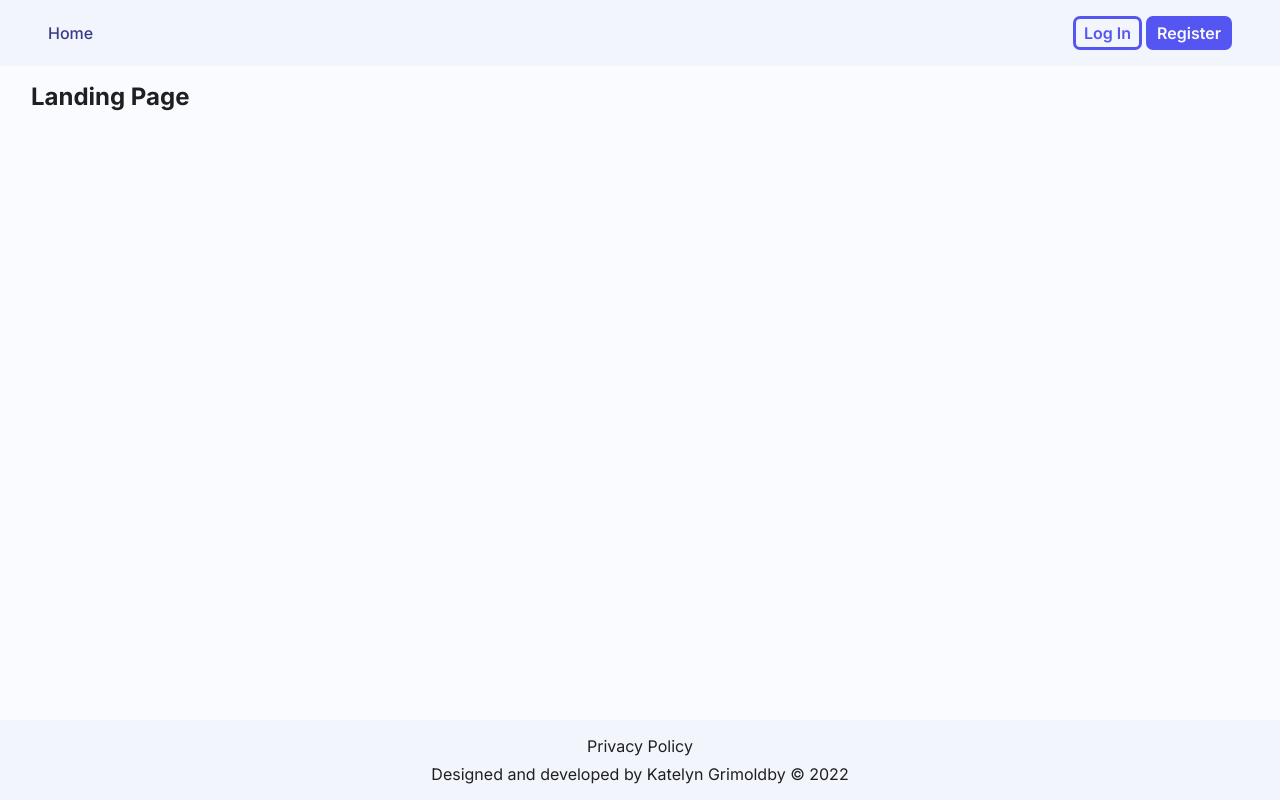
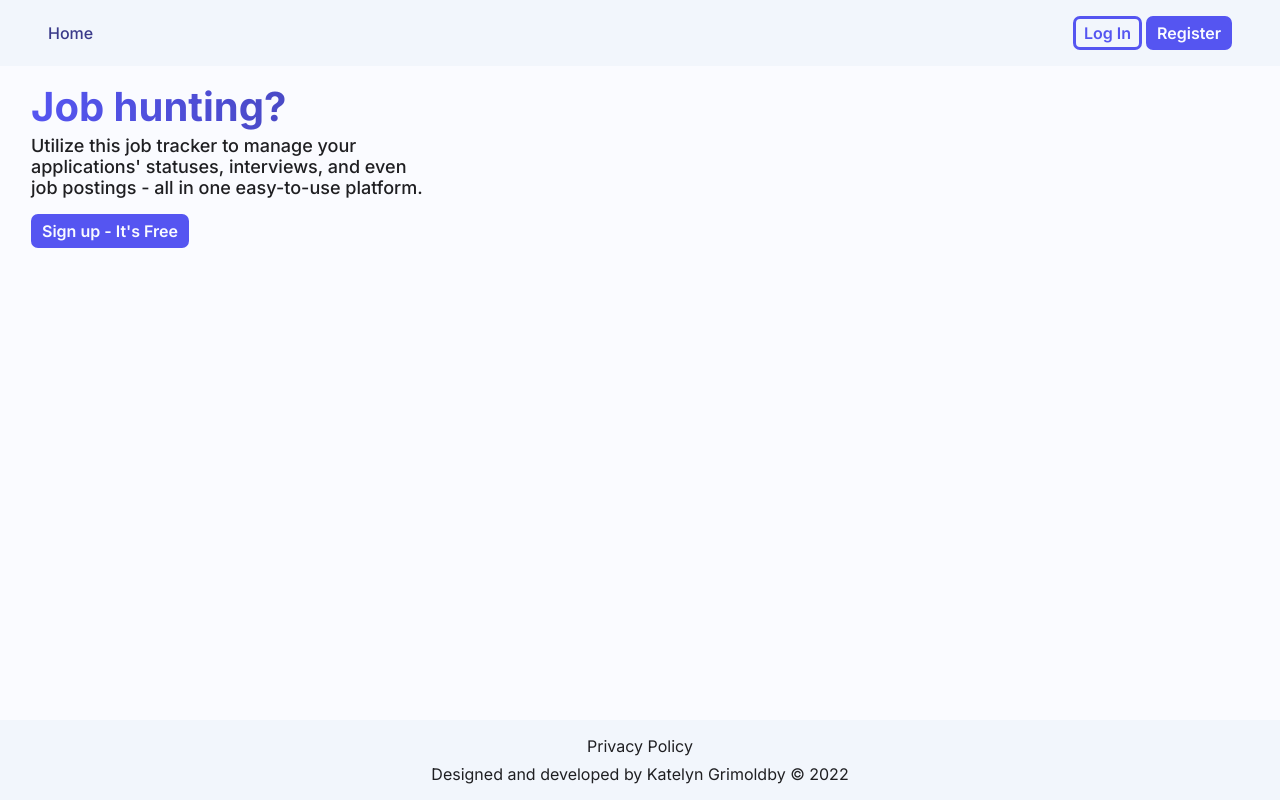
Before and after one commit to katelyngrimoldby/job-application-tracker, a React (Vite) app in the folder frontend/: page / in a window 1280 px wide. Built offline with nearby package versions, Linux system fonts and the light colour scheme.

Commit message:
Build basic landing page
This page is incredibly barebones and must be properly designed and built

```diff
--- a/frontend/src/pages/landing.tsx
+++ b/frontend/src/pages/landing.tsx
@@ -1,7 +1,22 @@
+import { Link } from 'react-router-dom';
+import styles from '../styles/pages/landing.module.css';
+
 const Landing = () => {
   return (
-    <main>
-      <h2>Landing Page</h2>
+    <main className={styles.main}>
+      <header>
+        <h1 className={styles.header}>Job hunting?</h1>
+        <p className={styles.subtext}>
+          Utilize this job tracker to manage your applications&apos; statuses,
+          interviews, and even job postings - all in one easy-to-use platform.
+        </p>
+      </header>
+      <Link
+        to='/register'
+        className='primary'
+      >
+        Sign up - It&apos;s Free
+      </Link>
     </main>
   );
 };
--- /dev/null
+++ b/frontend/src/styles/pages/landing.module.css
@@ -0,0 +1,19 @@
+.header {
+  font-size: 2.5rem;
+  margin-bottom: 0.25rem;
+  background: linear-gradient(
+    to right,
+    var(--accent-main),
+    var(--accent-secondary),
+    var(--text-secondary)
+  );
+  color: transparent;
+  background-clip: text;
+}
+
+.subtext {
+  max-width: 400px;
+  font-weight: 500;
+  font-size: 1.125rem;
+  margin-bottom: 1rem;
+}
```
